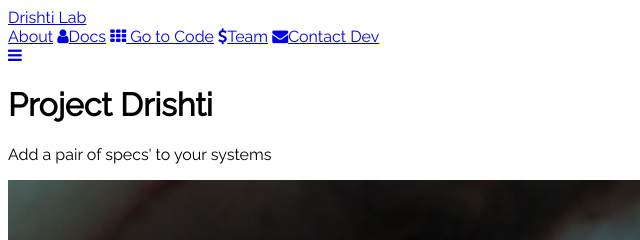
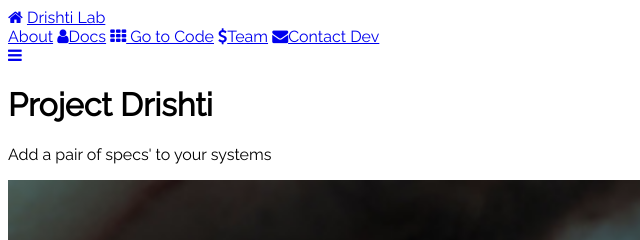
Before and after one commit to radiilab/radii-research-home.DEPRECATED, a plain HTML site: page src/raw-pages/drishtiLib.html in a window 1280 px wide. Shown: the top 240 px of the page, 0-640 px from the left. Drawn offline with Linux system fonts and the light colour scheme; files whose address does not match are found by name.

Commit message:
adding return to home page button to drishti lab page complete roundcircle movements through this

```diff
--- a/src/raw-pages/drishtiLib.html
+++ b/src/raw-pages/drishtiLib.html
@@ -39,7 +39,8 @@ body,h1,h2,h3,h4,h5 {font-family: "Raleway", sans-serif}
 <!-- Navbar (sit on top) -->
 <div class="w3-top">
   <div class="w3-bar w3-white w3-card" id="myNavbar">
-    <a href="#home" class="w3-bar-item w3-button w3-wide">Drishti Lab</a>
+      <a href="/" class="w3-bar-item w3-button w3-wide"><i class="fa fa-home" aria-hidden="true"></i></a>
+    <a href="#" class="w3-bar-item w3-button w3-wide">Drishti Lab</a>
     <!-- Right-sided navbar links -->
     <div class="w3-right w3-hide-small">
       <a href="#about" class="w3-bar-item w3-button">About</a>
```
Also changed, not shown: 1 other file.
